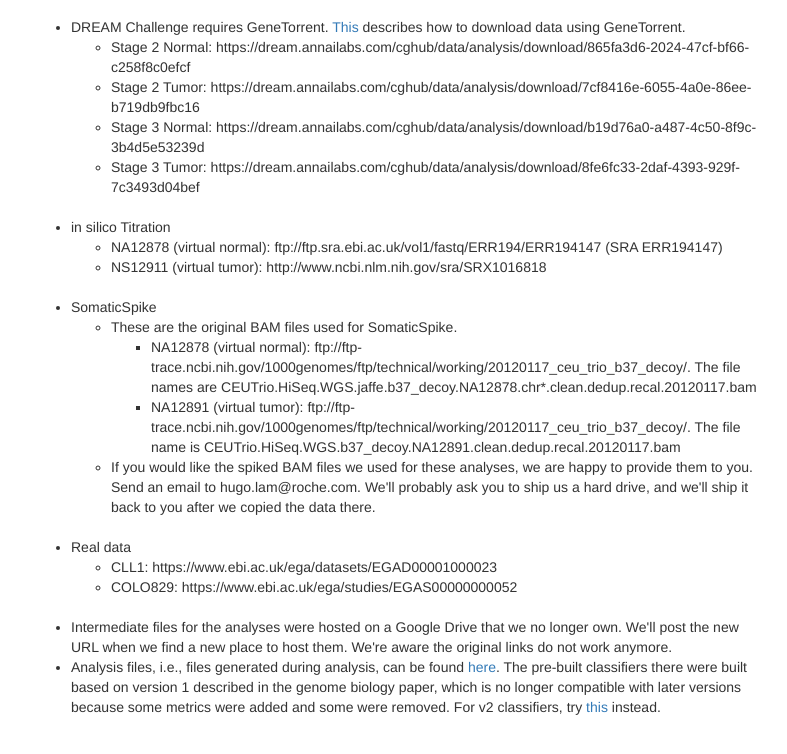
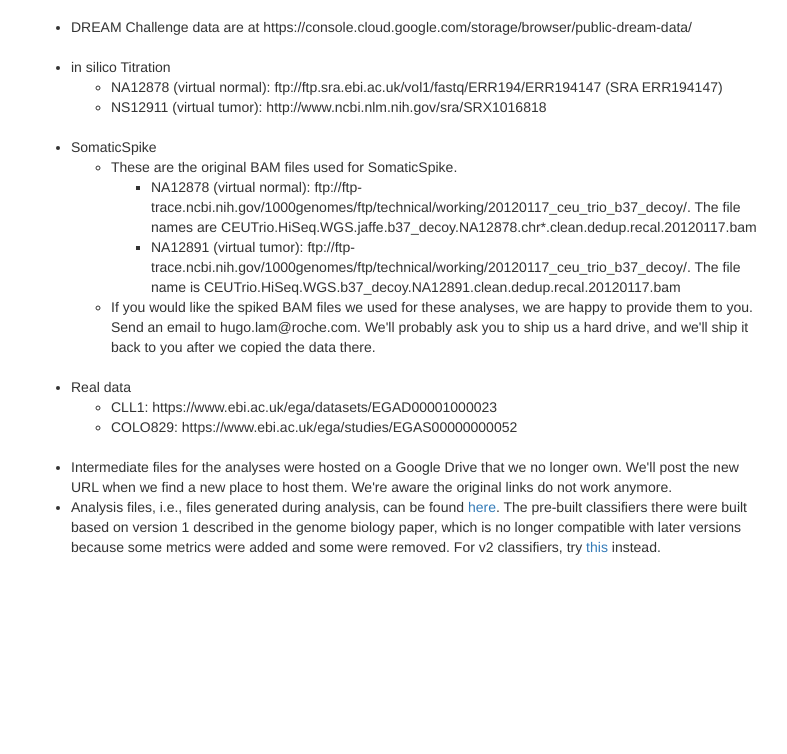
Before and after one commit to bioinform/somaticseq, a plain HTML site: page data.html in a window 1280 px wide. Shown: the part 156-910 px from the top of the page, without its empty margins (244-1031 px from the left). Drawn offline with nearby package versions, Linux system fonts and the light colour scheme.

Commit message:
dream data host

```diff
--- a/data.html
+++ b/data.html
@@ -97,13 +97,7 @@ w.addEventListener ? w.addEventListener("load",function(){document.body.addEvent
     </div>
 
     <ul>
-    <li>DREAM Challenge requires GeneTorrent. <a href="https://www.synapse.org/#!Synapse:syn312572/wiki/60702">This</a> describes how to download data using GeneTorrent.</li>
-        <ul>
-        <li>Stage 2 Normal: https://dream.annailabs.com/cghub/data/analysis/download/865fa3d6-2024-47cf-bf66-c258f8c0efcf</li>
-        <li>Stage 2 Tumor: https://dream.annailabs.com/cghub/data/analysis/download/7cf8416e-6055-4a0e-86ee-b719db9fbc16</li>
-        <li>Stage 3 Normal: https://dream.annailabs.com/cghub/data/analysis/download/b19d76a0-a487-4c50-8f9c-3b4d5e53239d</li>
-        <li>Stage 3 Tumor: https://dream.annailabs.com/cghub/data/analysis/download/8fe6fc33-2daf-4393-929f-7c3493d04bef</li>
-        </ul>
+    <li>DREAM Challenge data are at https://console.cloud.google.com/storage/browser/public-dream-data/</li>
 
     <br>
     <li>in silico Titration</li>
```
